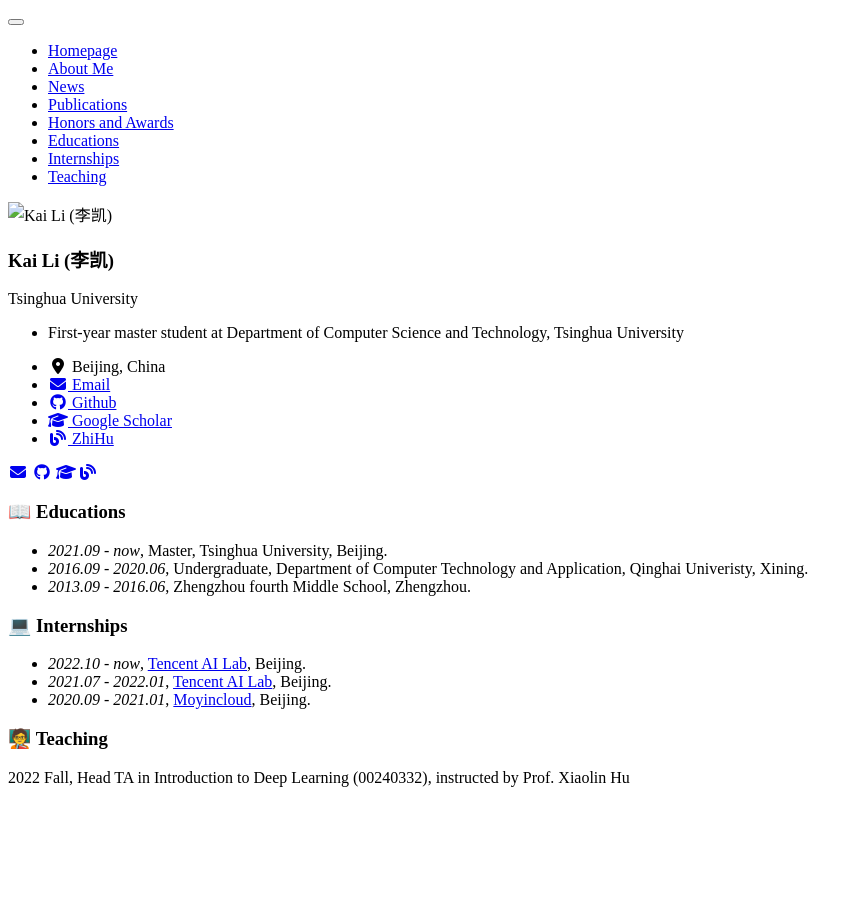
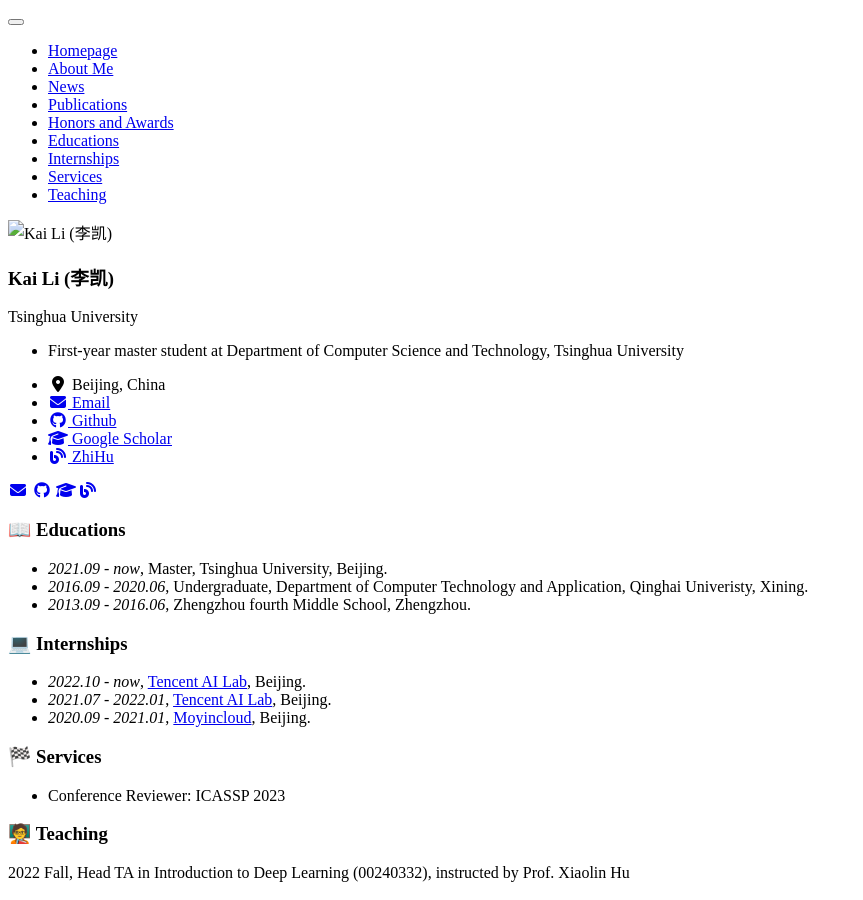
Before and after one commit to JusperLee/jusperlee.github.io, a Jekyll site: the page built from _pages/includes/others.md, in a window 1280 px wide. Shown: the whole page, without its empty margins (0-863 px from the left). Built offline with Jekyll 4.4.1, drawn with Linux system fonts in a browser that asks for light colours; nearby versions of some CDN libraries; our own code applies the rules of GitHub Pages for plain Markdown files.

Commit message:
Update Services

```diff
--- a/_data/navigation.yml
+++ b/_data/navigation.yml
@@ -21,5 +21,8 @@ main:
   - title: "Internships"
     url: "/#-internships"
 
+  - title: "Services"
+    url: "/#-services"
+
   - title: "Teaching"
     url: "/#-teaching"
--- a/_pages/includes/others.md
+++ b/_pages/includes/others.md
@@ -8,5 +8,8 @@
 - *2021.07 - 2022.01*, [Tencent AI Lab](https://ai.tencent.com/), Beijing.
 - *2020.09 - 2021.01*, [Moyincloud](https://enjoymusic.ai/), Beijing.
 
+# 🏁 Services
+- Conference Reviewer: ICASSP 2023
+
 # 🧑‍🏫 Teaching
 2022 Fall, Head TA in Introduction to Deep Learning (00240332), instructed by Prof. Xiaolin Hu
```
